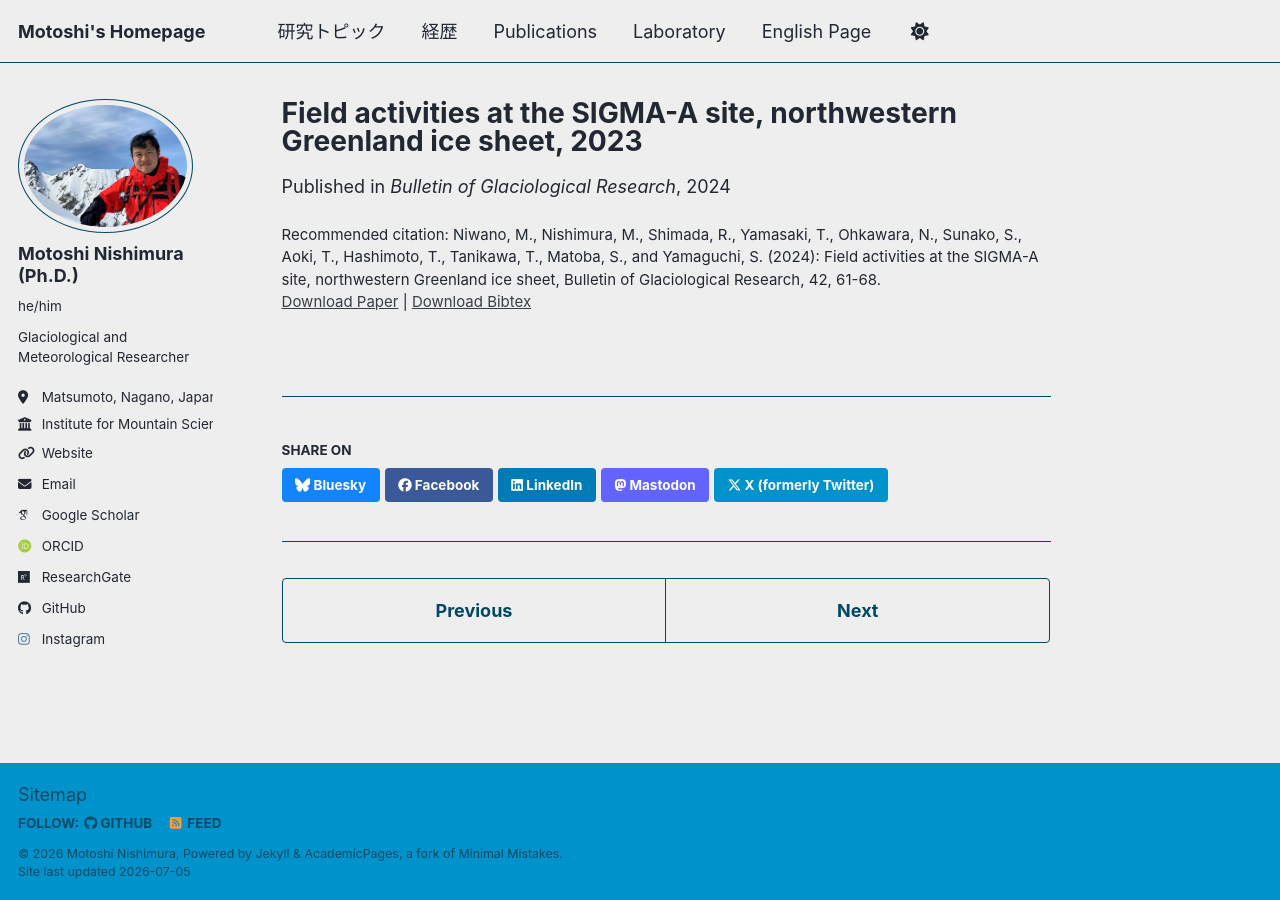
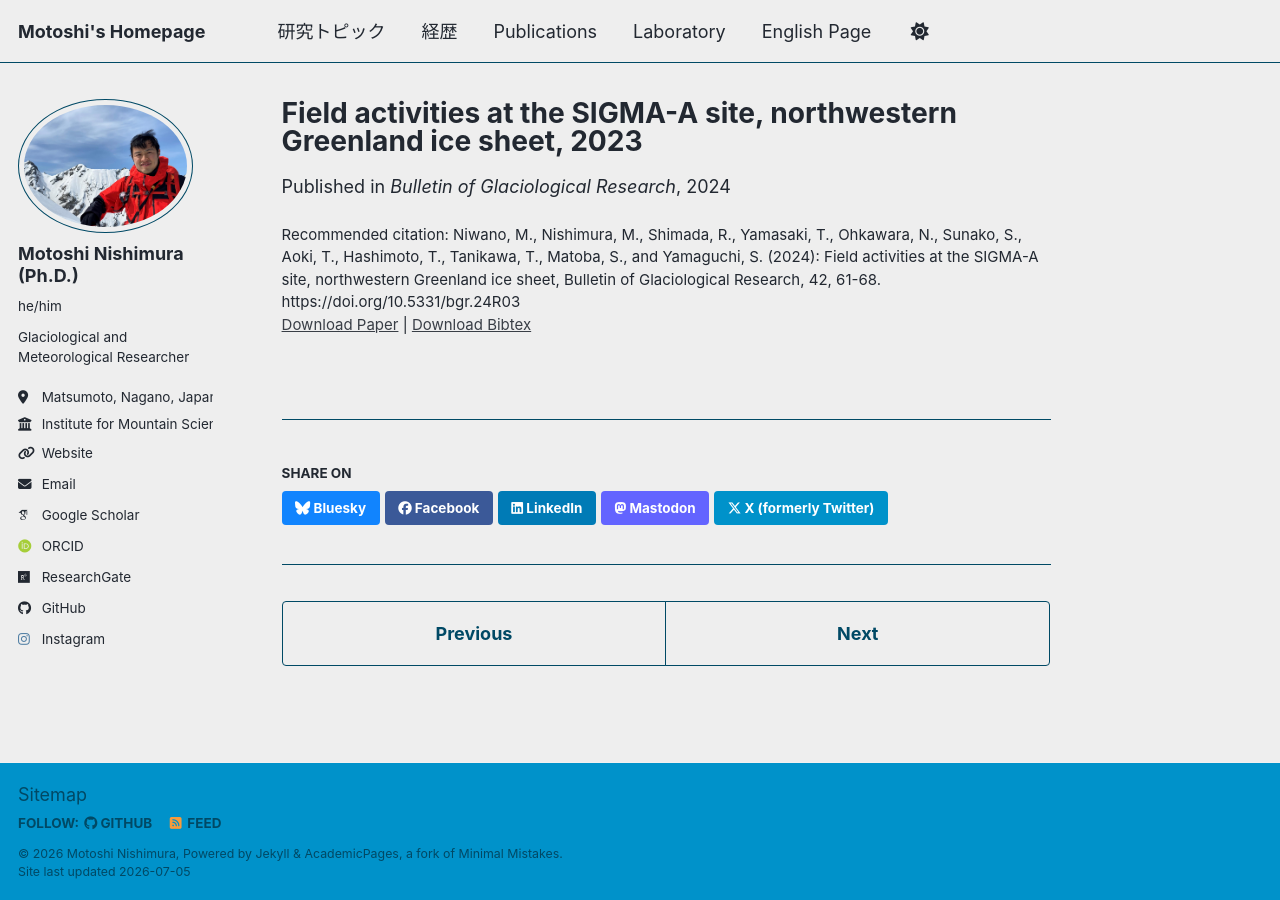
Before and after one commit to MotoshiNishimura/MotoshiNishimura.github.io, a Jekyll site: the page built from _publications/20241107_Field activities at the SIGMA-A site, northwestern Greenland ice sheet, 2023.md, in a window 1280 px wide. Built offline with Jekyll 4.4.1, drawn with Linux system fonts in a browser that asks for light colours; some web fonts are replaced; a script bundle is joined from its source files by our own code; library files that are not in the unit come from our copies; some of the changed lines change nothing that is shown.

Commit message:
Update citation with DOI link

```diff
--- a/_publications/20241107_Field activities at the SIGMA-A site, northwestern Greenland ice sheet, 2023.md
+++ b/_publications/20241107_Field activities at the SIGMA-A site, northwestern Greenland ice sheet, 2023.md
@@ -9,5 +9,5 @@ venue: 'Bulletin of Glaciological Research'
 slidesurl:
 paperurl: 'https://doi.org/10.5331/bgr.24R03'
 bibtexurl: '/files/20241107_bgr_42_24R03_en.bib'
-citation: 'Niwano, M., Nishimura, M., Shimada, R., Yamasaki, T., Ohkawara, N., Sunako, S., Aoki, T., Hashimoto, T., Tanikawa, T., Matoba, S., and Yamaguchi, S. (2024): Field activities at the SIGMA-A site, northwestern Greenland ice sheet, Bulletin of Glaciological Research, 42, 61-68.'
+citation: 'Niwano, M., Nishimura, M., Shimada, R., Yamasaki, T., Ohkawara, N., Sunako, S., Aoki, T., Hashimoto, T., Tanikawa, T., Matoba, S., and Yamaguchi, S. (2024): Field activities at the SIGMA-A site, northwestern Greenland ice sheet, Bulletin of Glaciological Research, 42, 61-68. https://doi.org/10.5331/bgr.24R03'
 ---
```
